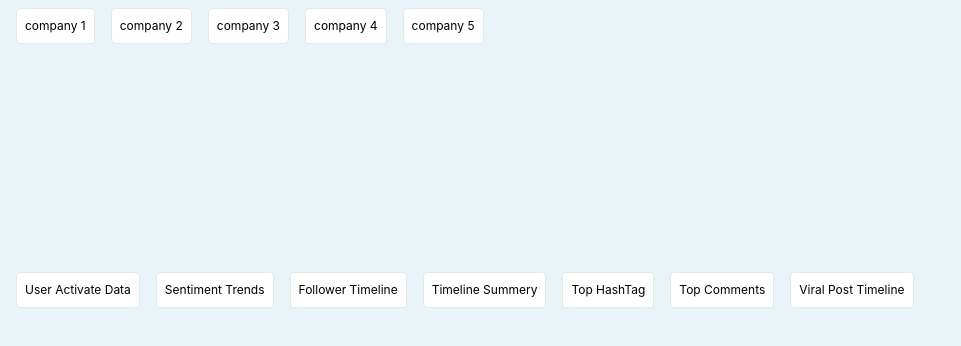
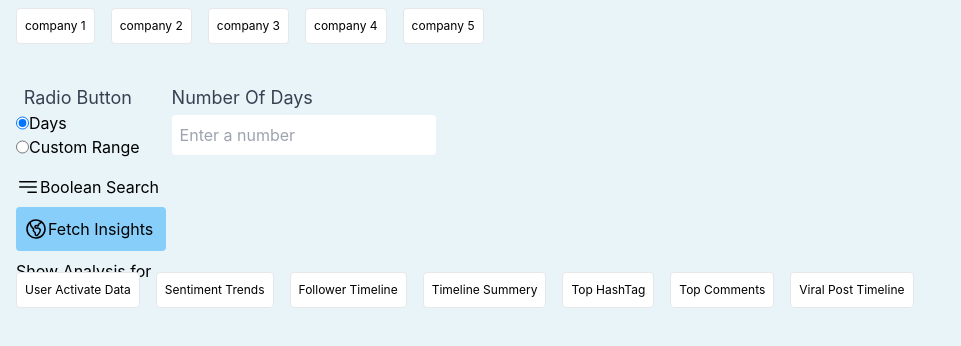
Before and after one commit to patidarmk/haix-assignment, a React (Create React App) app: page / in a window 1280 px wide. Shown: the top 346 px of the page, without its empty margins (0-961 px from the left). Built offline with nearby package versions, Linux system fonts and the light colour scheme.

Commit message:
add style

```diff
--- a/src/App.js
+++ b/src/App.js
@@ -11,22 +11,125 @@ function App() {
   const companiesList = companiesData.map((company) => company.title);
   const chartList = chartListData.map((chart) => chart.title);
 
+  const [radioValue, setRadioValue] = useState("option1");
+  const [numberInput, setNumberInput] = useState("");
+
+  // Event handler for radio button
+  const handleRadioChange = (e) => {
+    setRadioValue(e.target.value);
+  };
+
+  // Event handler for number input
+  const handleNumberInputChange = (e) => {
+    setNumberInput(e.target.value);
+  };
+
+  // Function to handle form submission
+  const handleSubmit = (e) => {
+    e.preventDefault();
+    // Do something with the form data, e.g., send it to the server
+    console.log("Radio Value:", radioValue);
+    console.log("Number Input Value:", numberInput);
+  };
   console.log(selectedChart, "chart");
   return (
     <div className="App h-[100vh]">
-      <div className="h-[33vh] ">
+      <div className="h-[33vh] ml-4 ">
         <MultiSelect
           initialOptions={companiesList}
           selectedOptions={selectedOptions}
           setSelectedOptions={setSelectedOptions}
         />
+        <form className=" gap-8 flex mt-8">
+          <div className="mb-4">
+            <label className=" text-gray-700 text-[18px]">Radio Button</label>
+            <div className="flex flex-col ">
+              <label className="inline-flex ">
+                <input
+                  type="radio"
+                  className="form-radio text-indigo-600"
+                  value="option1"
+                  checked={radioValue === "option1"}
+                  onChange={handleRadioChange}
+                />
+                <span className="">Days</span>
+              </label>
+              <label className="inline-flex  ">
+                <input
+                  type="radio"
+                  className="form-radio text-indigo-600"
+                  value="option2"
+                  checked={radioValue === "option2"}
+                  onChange={handleRadioChange}
+                />
+                <span className="">Custom Range</span>
+              </label>
+            </div>
+          </div>
+          <div className="mb-4 flex flex-col items-start">
+            <label className=" text-gray-700 text-[18px] ">
+              Number Of Days
+            </label>
+            <input
+              type="text"
+              className="form-input mt-1 p-2 border-1 border-[gray] rounded !focus:border-[blue] active:border-[blue] "
+              placeholder="Enter a number"
+              value={numberInput}
+              onChange={handleNumberInputChange}
+            />
+          </div>
+        </form>
+        <div className="flex ">
+          <svg
+            xmlns="http://www.w3.org/2000/svg"
+            fill="none"
+            viewBox="0 0 24 24"
+            strokeWidth={1.5}
+            stroke="currentColor"
+            className="w-6 h-6"
+          >
+            <path
+              strokeLinecap="round"
+              strokeLinejoin="round"
+              d="M3.75 6.75h16.5M3.75 12h16.5M12 17.25h8.25"
+            />
+          </svg>
+          <p>Boolean Search</p>
         </div>
 
+        <div className="bg-[#87CEFA] my-2 flex items-center rounded px-2 py-[2px] w-[150px]">
+          <svg
+            xmlns="http://www.w3.org/2000/svg"
+            fill="none"
+            viewBox="0 0 24 24"
+            strokeWidth={1.5}
+            stroke="currentColor"
+            className="w-6 h-6"
+          >
+            <path
+              strokeLinecap="round"
+              strokeLinejoin="round"
+              d="M6.115 5.19l.319 1.913A6 6 0 008.11 10.36L9.75 12l-.387.775c-.217.433-.132.956.21 1.298l1.348 1.348c.21.21.329.497.329.795v1.089c0 .426.24.815.622 1.006l.153.076c.433.217.956.132 1.298-.21l.723-.723a8.7 8.7 0 002.288-4.042 1.087 1.087 0 00-.358-1.099l-1.33-1.108c-.251-.21-.582-.299-.905-.245l-1.17.195a1.125 1.125 0 01-.98-.314l-.295-.295a1.125 1.125 0 010-1.591l.13-.132a1.125 1.125 0 011.3-.21l.603.302a.809.809 0 001.086-1.086L14.25 7.5l1.256-.837a4.5 4.5 0 001.528-1.732l.146-.292M6.115 5.19A9 9 0 1017.18 4.64M6.115 5.19A8.965 8.965 0 0112 3c1.929 0 3.716.607 5.18 1.64"
+            />
+          </svg>
+
+          <p className="text-left my-2 ">Fetch Insights</p>
+        </div>
+        <p className="text-left">
+          Show Analysis for{" "}
+          <span className="text-[14px] text-[#2D9596]">
+            {selectedOptions.join(" , ")}
+          </span>
+          {""}
+        </p>
+      </div>
+      <div className="ml-4">
         <MultiSelect
           initialOptions={chartList}
           selectedOptions={selectedChart}
           setSelectedOptions={setSelectedChart}
         />
+      </div>
       <div className="grid grid-cols-1  xl:mx-4 pt-8 h-[60vh] overflow-y-scroll sm:grid-cols-2 lg:grid-cols-3 gap-4 gap-y-16  ">
         {chartListData.map((item) => {
           return (
--- a/src/components/MutliSelect/multiselect.js
+++ b/src/components/MutliSelect/multiselect.js
@@ -15,7 +15,7 @@ const MultiSelect = ({
   };
 
   return (
-    <div className=" py-2 px-4 flex flex-wrap gap-2">
+    <div className=" py-2 flex flex-wrap gap-2">
       {initialOptions?.map((option) => (
         <div
           key={option}
```
Lines whose indentation alone changed are shown as unchanged.
